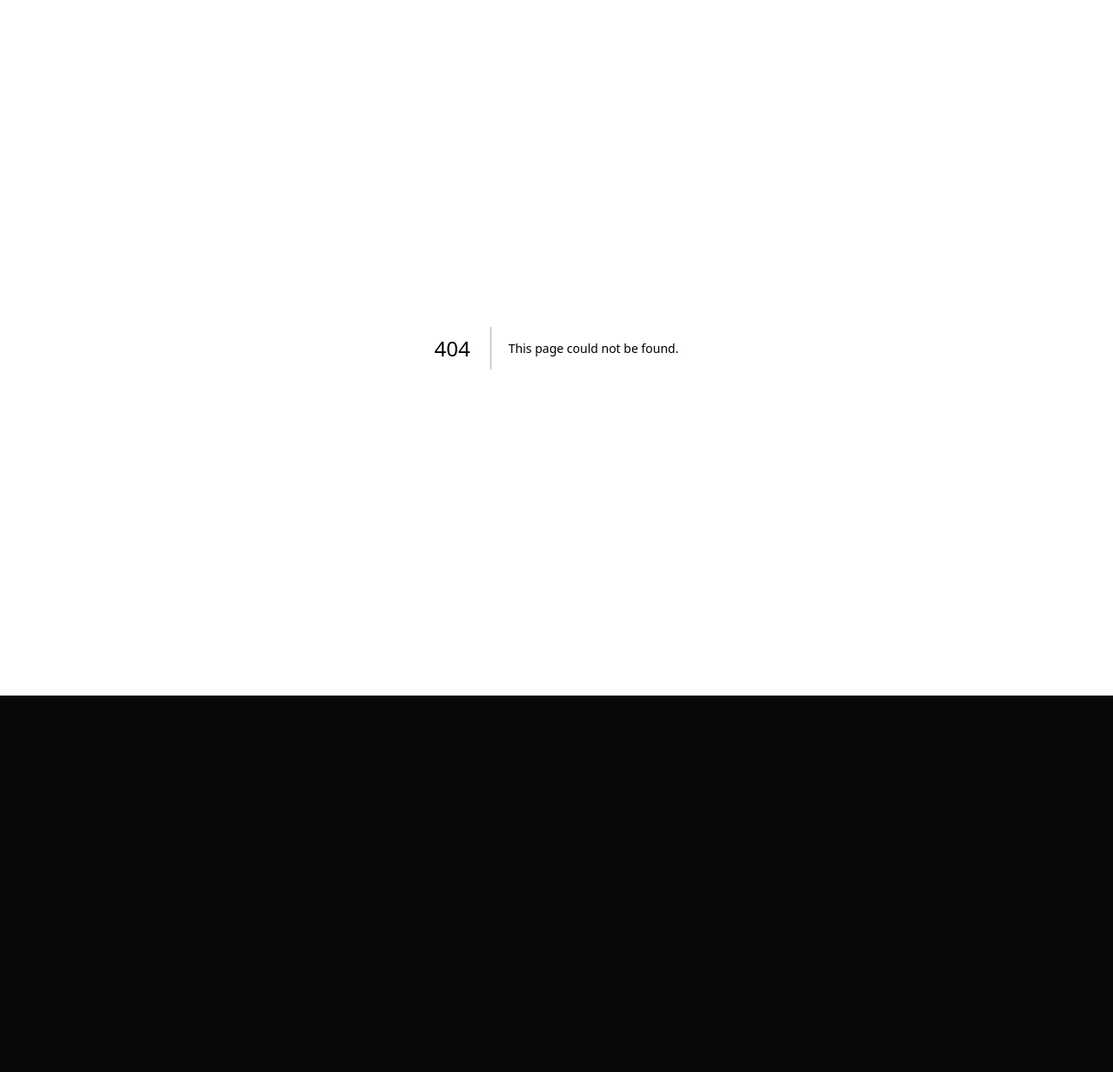
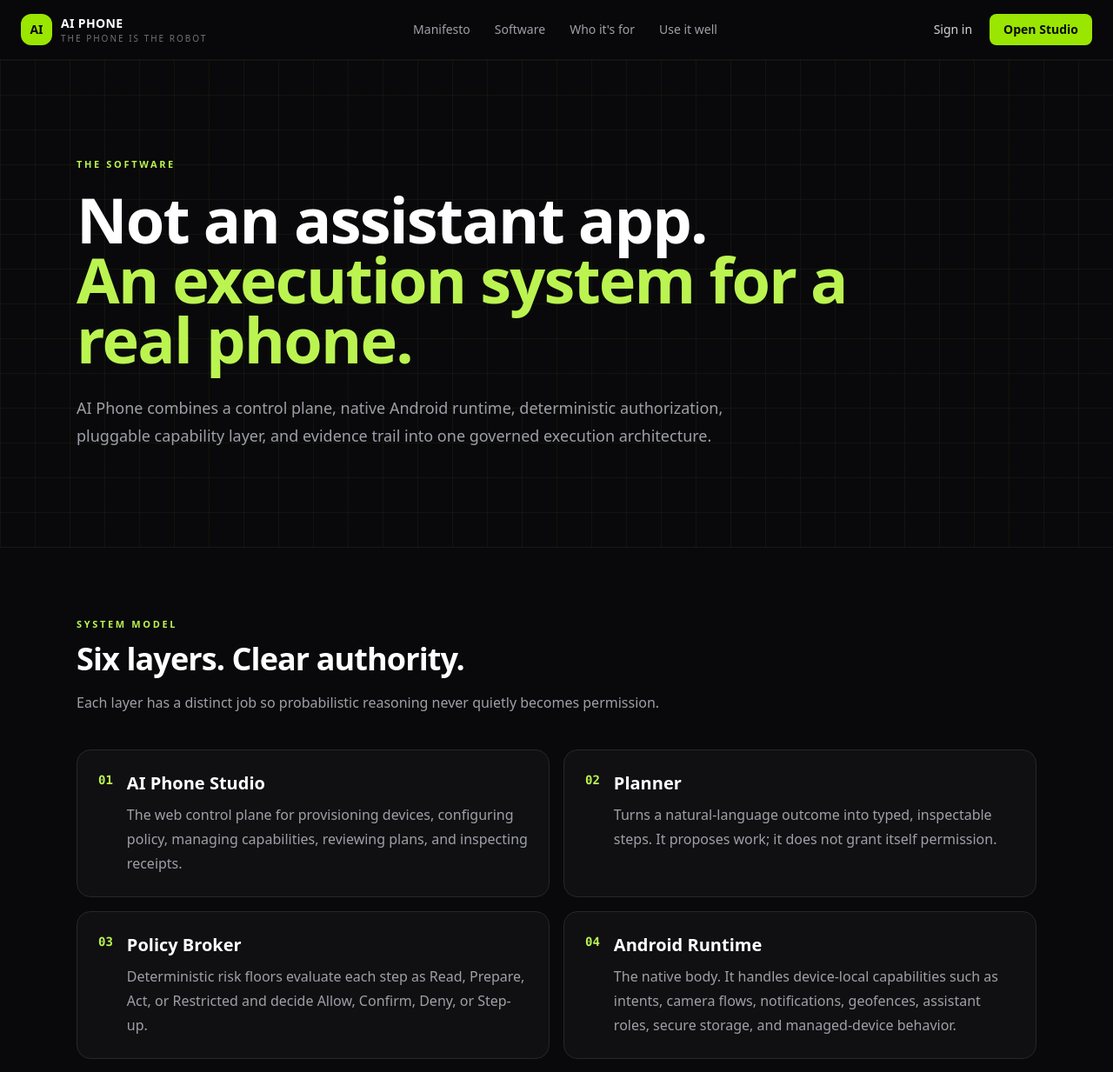
Before and after one commit to djoreally/AI-Phone, a Next.js app: page /software in a window 1280 px wide. Before the commit this address had no page. Shown: the top 1233 px of the page at 87% size. Before the commit the page ends 800 px from the top, so only its background shows below. Built offline with nearby package versions, Linux system fonts and the light colour scheme.

Commit message:
feat: add software overview

```diff
--- /dev/null
+++ b/src/app/software/page.tsx
@@ -0,0 +1,110 @@
+import type { Metadata } from "next";
+import Link from "next/link";
+import { Eyebrow, PublicPage, SectionTitle } from "@/components/public-site";
+
+export const metadata: Metadata = {
+  title: "The Software — AI Phone",
+  description: "Understand the AI Phone software stack: Studio, Android runtime, policy broker, capabilities, telephony, browser execution, and receipts.",
+};
+
+const layers = [
+  ["01", "AI Phone Studio", "The web control plane for provisioning devices, configuring policy, managing capabilities, reviewing plans, and inspecting receipts."],
+  ["02", "Planner", "Turns a natural-language outcome into typed, inspectable steps. It proposes work; it does not grant itself permission."],
+  ["03", "Policy Broker", "Deterministic risk floors evaluate each step as Read, Prepare, Act, or Restricted and decide Allow, Confirm, Deny, or Step-up."],
+  ["04", "Android Runtime", "The native body. It handles device-local capabilities such as intents, camera flows, notifications, geofences, assistant roles, secure storage, and managed-device behavior."],
+  ["05", "Capability Layer", "MCP servers, APIs, Android adapters, voice providers, and approved Playwright workers expose tools through typed contracts."],
+  ["06", "Receipt System", "Every meaningful executed, blocked, denied, or cancelled action can produce a human-readable, cryptographically signed audit artifact."],
+];
+
+const executors = [
+  ["ANDROID", "Device-local work", "Navigation, camera, notifications, reminders, roles, sensors, and OS-level integrations."],
+  ["MCP", "Structured external capabilities", "Business systems, productivity apps, vertical SaaS, and third-party capability packages."],
+  ["API", "Deterministic service calls", "Fast server-side actions where a stable API already exists."],
+  ["PLAYWRIGHT", "The browser butler", "Approved websites that lack usable APIs, executed in an isolated browser worker with screenshots and action evidence."],
+  ["VOICE", "Telephony", "Inbound and outbound calling with scoped, short-lived credentials and policy-gated consequential actions."],
+];
+
+export default function SoftwarePage() {
+  return (
+    <PublicPage>
+      <main>
+        <section className="grid-bg border-b border-zinc-900">
+          <div className="mx-auto max-w-6xl px-6 py-20 sm:py-28">
+            <Eyebrow>The software</Eyebrow>
+            <h1 className="mt-5 max-w-5xl text-5xl font-black leading-[0.96] tracking-tight text-white sm:text-7xl">
+              Not an assistant app.
+              <br /><span className="text-lime-300">An execution system for a real phone.</span>
+            </h1>
+            <p className="mt-7 max-w-3xl text-lg leading-8 text-zinc-400">
+              AI Phone combines a control plane, native Android runtime, deterministic authorization, pluggable capability layer, and evidence trail into one governed execution architecture.
+            </p>
+          </div>
+        </section>
+
+        <section className="mx-auto max-w-6xl px-6 py-20">
+          <SectionTitle eyebrow="System model" title="Six layers. Clear authority." description="Each layer has a distinct job so probabilistic reasoning never quietly becomes permission." />
+          <div className="mt-10 grid gap-4 lg:grid-cols-2">
+            {layers.map(([num, title, body]) => (
+              <div key={num} className="rounded-2xl border border-zinc-800 bg-zinc-900/50 p-6">
+                <div className="flex gap-4">
+                  <span className="mono text-sm font-bold text-lime-300">{num}</span>
+                  <div>
+                    <h3 className="text-xl font-bold text-white">{title}</h3>
+                    <p className="mt-2 leading-7 text-zinc-400">{body}</p>
+                  </div>
+                </div>
+              </div>
+            ))}
+          </div>
+        </section>
+
+        <section className="border-y border-zinc-900 bg-zinc-900/30">
+          <div className="mx-auto max-w-6xl px-6 py-20">
+            <SectionTitle eyebrow="Execution plane" title="One intent. Multiple ways to do the work." />
+            <div className="mt-10 grid gap-4 md:grid-cols-2 lg:grid-cols-3">
+              {executors.map(([name, title, body]) => (
+                <article key={name} className="rounded-2xl border border-zinc-800 bg-zinc-950 p-6">
+                  <p className="text-xs font-black tracking-[0.18em] text-lime-300">{name}</p>
+                  <h3 className="mt-2 text-lg font-bold text-white">{title}</h3>
+                  <p className="mt-3 text-sm leading-6 text-zinc-400">{body}</p>
+                </article>
+              ))}
+            </div>
+          </div>
+        </section>
+
+        <section className="mx-auto grid max-w-6xl gap-6 px-6 py-20 lg:grid-cols-2">
+          <div className="rounded-3xl border border-zinc-800 bg-zinc-900/60 p-7">
+            <Eyebrow>Policy floors</Eyebrow>
+            <h2 className="mt-3 text-2xl font-black text-white">Risk is built into the contract.</h2>
+            <div className="mt-6 space-y-4 text-sm leading-6 text-zinc-400">
+              <p><strong className="text-white">Level 1 · Read</strong> — retrieve, inspect, summarize.</p>
+              <p><strong className="text-white">Level 2 · Prepare</strong> — draft, stage, calculate, assemble.</p>
+              <p><strong className="text-white">Level 3 · Act</strong> — send, call, submit, schedule; explicit confirmation is the floor.</p>
+              <p><strong className="text-white">Level 4 · Restricted</strong> — sensitive financial, security, deletion, or physical-control actions; step-up authentication is the floor.</p>
+            </div>
+          </div>
+          <div className="rounded-3xl border border-zinc-800 bg-zinc-900/60 p-7">
+            <Eyebrow>Ownership</Eyebrow>
+            <h2 className="mt-3 text-2xl font-black text-white">Bring the infrastructure you trust.</h2>
+            <p className="mt-4 leading-7 text-zinc-400">
+              The architecture is designed for BYOK and BYODB patterns: use your own supported model keys, connect your own PostgreSQL-compatible database, and keep policy/evidence logic independent from any one model provider.
+            </p>
+            <p className="mt-4 leading-7 text-zinc-400">The AI layer can change. The deterministic control contract should remain.</p>
+          </div>
+        </section>
+
+        <section className="mx-auto max-w-6xl px-6 pb-24">
+          <div className="rounded-3xl border border-lime-400/20 bg-lime-400/[0.06] p-8">
+            <h2 className="text-3xl font-black text-white">See how to get the most out of it.</h2>
+            <p className="mt-3 max-w-2xl text-zinc-400">AI Phone works best when you treat it as a governed operator: give it outcomes, connect useful capabilities, define explicit policies, and review receipts.</p>
+            <div className="mt-6 flex gap-3">
+              <Link href="/usage" className="rounded-xl bg-lime-400 px-5 py-3 text-sm font-bold text-zinc-950">Usage playbook →</Link>
+              <Link href="/who-its-for" className="rounded-xl border border-zinc-700 px-5 py-3 text-sm font-bold text-white">Who it's for</Link>
+            </div>
+          </div>
+        </section>
+      </main>
+    </PublicPage>
+  );
+}
```
